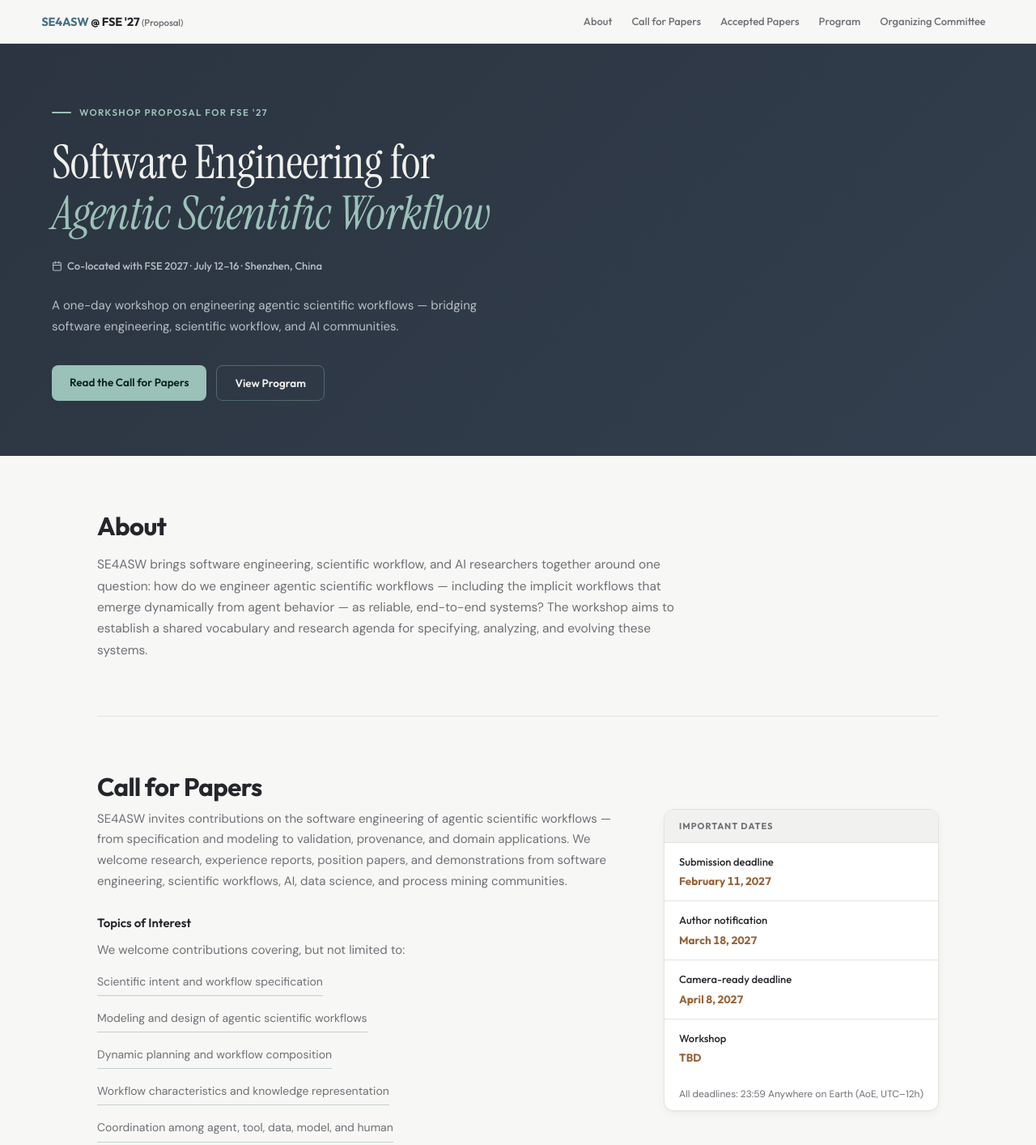
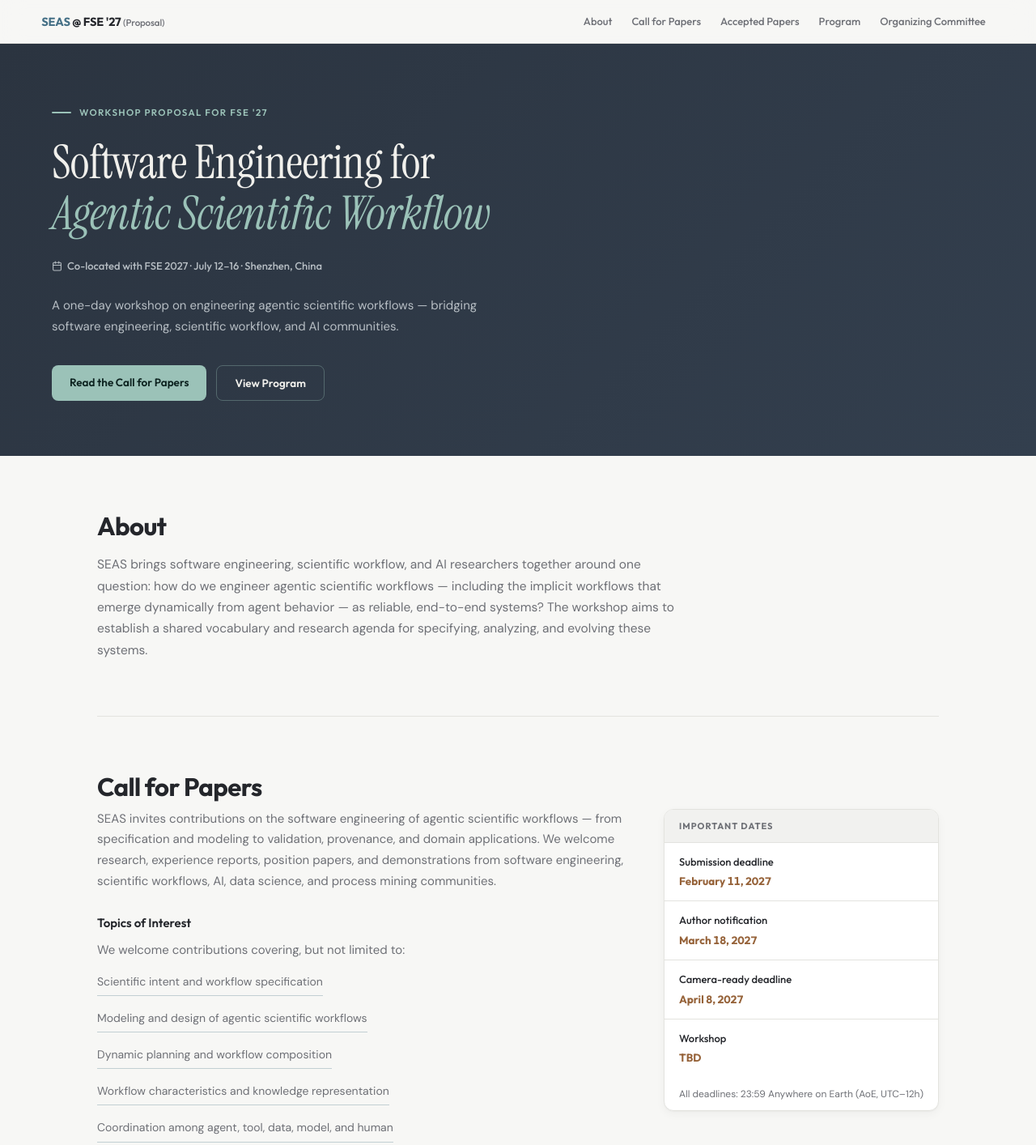
Before and after one commit to polydbms/se4asw-website, a plain HTML site: page index.html in a window 1280 px wide. Shown: the top 1414 px of the page at 81% size. Drawn offline with Linux system fonts and the light colour scheme.

Commit message:
Update index.html

```diff
--- a/index.html
+++ b/index.html
@@ -1,5 +1,5 @@
 <meta charset="UTF-8">
-<title>SE4ASW @ FSE '27</title>
+<title>SEAS @ FSE '27</title>
 
 <link rel="preconnect" href="https://fonts.googleapis.com">
 <link rel="stylesheet" href="https://fonts.googleapis.com/css2?family=Instrument+Serif:ital@0;1&family=Outfit:wght@400;500;600;700&family=DM+Sans:ital,wght@0,400;0,500&display=swap">
@@ -7,7 +7,7 @@
 
 <!-- NAV -->
 <nav>
-  <a class="brand" href="#top"><em>SE4ASW</em> @ FSE '27 <span class="brand-tag">(Proposal)</span></a>
+  <a class="brand" href="#top"><em>SEAS</em> @ FSE '27 <span class="brand-tag">(Proposal)</span></a>
   <ul class="nav-links">
     <li><a href="#about">About</a></li>
     <li><a href="#cfp">Call for Papers</a></li>
@@ -42,7 +42,7 @@
   <!-- ABOUT -->
   <section id="about">
     <h2>About</h2>
-    <p class="section-lead">SE4ASW brings software engineering, scientific workflow, and AI researchers together around one question: how do we engineer agentic scientific workflows — including the implicit workflows that emerge dynamically from agent behavior — as reliable, end-to-end systems? The workshop aims to establish a shared vocabulary and research agenda for specifying, analyzing, and evolving these systems.</p>
+    <p class="section-lead">SEAS brings software engineering, scientific workflow, and AI researchers together around one question: how do we engineer agentic scientific workflows — including the implicit workflows that emerge dynamically from agent behavior — as reliable, end-to-end systems? The workshop aims to establish a shared vocabulary and research agenda for specifying, analyzing, and evolving these systems.</p>
   </section>
 
   <!-- CALL FOR PAPERS (merged: topics + submission + dates) -->
@@ -51,7 +51,7 @@
     <div class="cfp-layout">
 
       <div class="cfp-main">
-        <p>SE4ASW invites contributions on the software engineering of agentic scientific workflows — from specification and modeling to validation, provenance, and domain applications. We welcome research, experience reports, position papers, and demonstrations from software engineering, scientific workflows, AI, data science, and process mining communities.</p>
+        <p>SEAS invites contributions on the software engineering of agentic scientific workflows — from specification and modeling to validation, provenance, and domain applications. We welcome research, experience reports, position papers, and demonstrations from software engineering, scientific workflows, AI, data science, and process mining communities.</p>
 
         <h3>Topics of Interest</h3>
         <p>We welcome contributions covering, but not limited to:</p>
@@ -292,6 +292,6 @@
 </main>
 
 <footer>
-  <p><strong>SE4ASW @ FSE 2027</strong> <span class="brand-tag">(Proposal)</span> · July 12–16, 2027 · Shenzhen, China</p>
+  <p><strong>SEAS @ FSE 2027</strong> <span class="brand-tag">(Proposal)</span> · July 12–16, 2027 · Shenzhen, China</p>
   <p>Contact: <a href="mailto:binger.chen@hu-berlin.de">binger.chen@hu-berlin.de</a></p>
 </footer>
```
